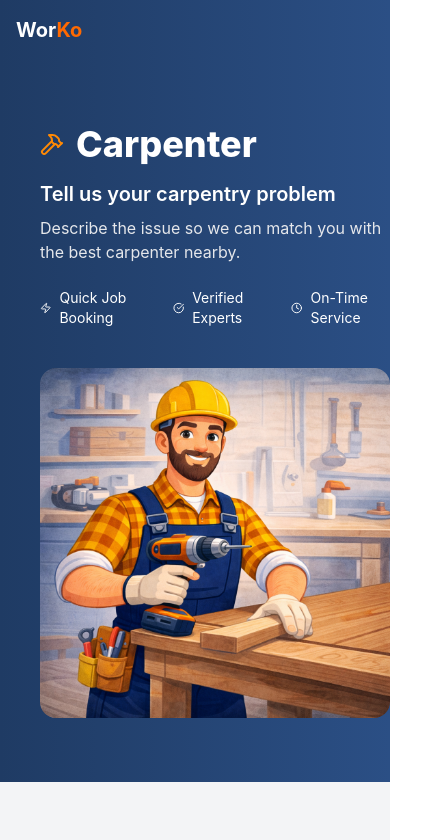
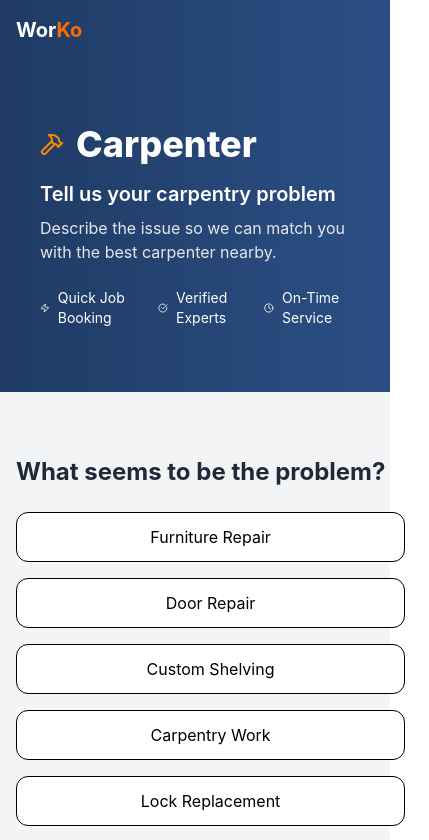
Before and after one commit to aayushchoudhury111-hue/Worko, a React (Vite) app: page /carpenter in a window 390 px wide. Shown: the top 840 px of the page, 429 px wide, since content can reach past the window. Built offline with nearby package versions, Linux system fonts and the light colour scheme.

Commit message:
Responsiveness fixed: plumber & carpenter

```diff
--- a/src/Pages/Carpenter.jsx
+++ b/src/Pages/Carpenter.jsx
@@ -16,7 +16,7 @@ export default function Carpenter() {
   ];
 
   return (
-    <div className="min-h-screen bg-gray-100">
+    <div className="font-sans bg-gray-100">
 
       {/* Navbar */}
       <nav className="bg-gradient-to-r from-[#1f3b64] to-[#2b4f85] text-white px-4 md:px-10 py-4 flex justify-between items-center">
@@ -100,9 +100,9 @@ export default function Carpenter() {
 
         {/* Image Block */}
 
-        <div className="flex justify-center">
+        <div className="hidden md:flex justify-center">
           <div className="w-[350px] h-[350px] bg-white/20 rounded-2xl overflow-hidden flex items-center justify-center text-gray-200">
-            <img src="/public/Carpenter.png" alt="Carpenter" className="w-full h-full object-cover"/>
+            <img src="/Carpenter.png" alt="Carpenter" className="w-full h-full object-cover"/>
           </div>
         </div>
 
@@ -110,7 +110,7 @@ export default function Carpenter() {
 
       {/* Main Section */}
 
-      <section className="px-10 py-16 grid md:grid-cols-3 gap-10">
+      <section className="px-4 md:px-10 py-16 grid md:grid-cols-2 gap-10 items-center">
 
         {/* Left Content */}
 
--- a/src/Pages/Electrician.jsx
+++ b/src/Pages/Electrician.jsx
@@ -87,10 +87,10 @@ export default function ElectricianPage() {
           </div>
         </div>
 
+        {/* Electrician Image Block */}
         <div className="hidden md:flex justify-center">
           <div className="w-[350px] h-[350px] bg-white/20 rounded-2xl overflow-hidden flex items-center justify-center text-gray-200">
             <img src="/Electrician.png" alt="Electrician" className="w-full h-full object-cover" />
-            {/* Electrician Image Block */}
           </div>
         </div>
       </section>
--- a/src/Pages/Plumber.jsx
+++ b/src/Pages/Plumber.jsx
@@ -15,7 +15,7 @@ export default function Plumber() {
   ];
 
   return (
-    <div className="min-h-screen bg-gray-100">
+    <div className="font-sans bg-gray-100">
 
       {/* Navbar */}
       <nav className="bg-gradient-to-r from-[#1f3b64] to-[#2b4f85] text-white px-4 md:px-10 py-4 flex justify-between items-center">
@@ -62,7 +62,7 @@ export default function Plumber() {
 
       {/* Hero Section */}
 
-      <section className="bg-gradient-to-r from-[#1f3b64] to-[#2b4f85] text-white px-10 py-16 grid md:grid-cols-2 gap-10 items-center">
+      <section className="bg-gradient-to-r from-[#1f3b64] to-[#2b4f85] text-white px-10 py-16 grid md:grid-cols-2 gap-10 items-center md:text-left">
 
         <div>
 
@@ -97,9 +97,9 @@ export default function Plumber() {
 
         {/* Image Block */}
 
-        <div className="flex justify-center">
+        <div className="hidden md:flex justify-center">
           <div className="w-[350px] h-[350px] bg-white/20 rounded-2xl overflow-hidden flex items-center justify-center text-gray-200">
-          <img src="/public/PlumberImage.png" alt="Plumber" className="w-full h-full object-cover"/>
+          <img src="/PlumberImage.png" alt="Plumber" className="w-full h-full object-cover"/>
             {/* Plumber Image Block */}
           </div>
         </div>
@@ -108,7 +108,7 @@ export default function Plumber() {
 
       {/* Main Section */}
 
-      <section className="px-10 py-16 grid md:grid-cols-3 gap-10">
+      <section className="px-4 md:px-10 py-16 grid md:grid-cols-2 gap-10 items-center">
 
         {/* Left Content */}
 
```
Lines whose indentation alone changed are shown as unchanged.
